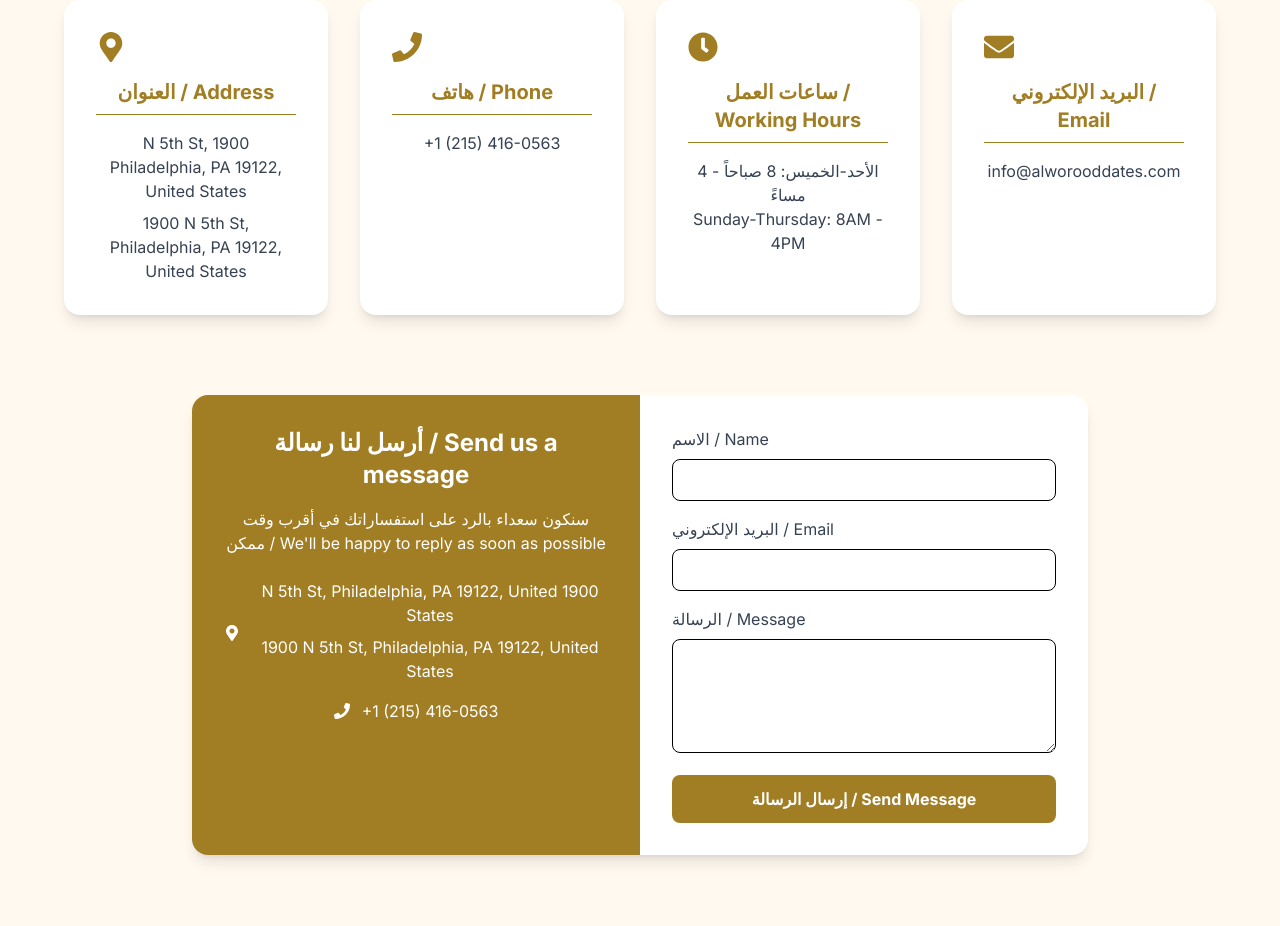
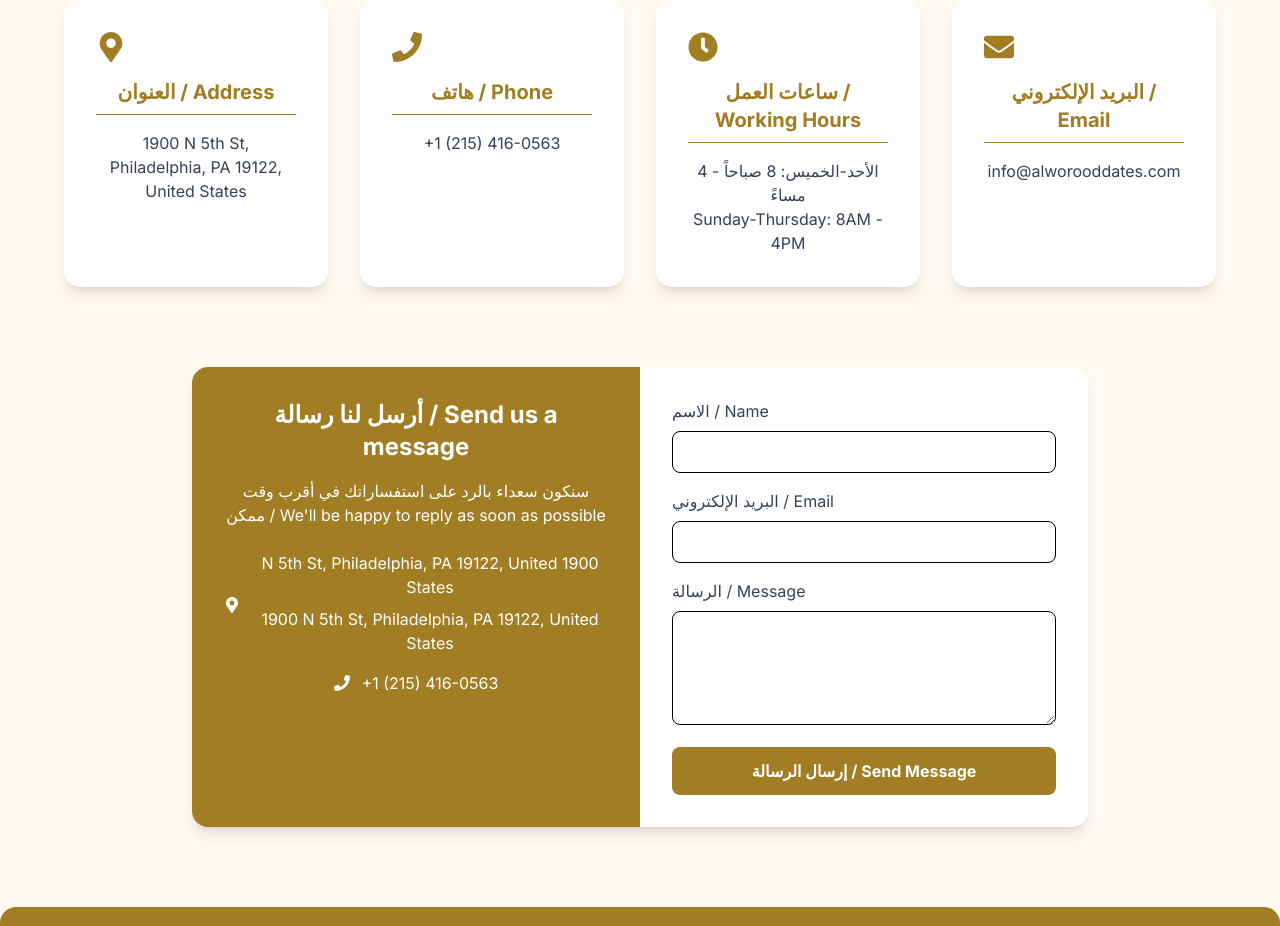
Before and after one commit to AbdlrhmanSaid/Al-Haj, a React (Vite) app: page /contact in a window 1280 px wide. Shown: the part 880-1806 px from the top of the page. Built offline with nearby package versions, Linux system fonts and the light colour scheme.

Commit message:
Remove RTL paragraph from contact address
Removed RTL paragraph for address display.

```diff
--- a/src/pages/Contact.jsx
+++ b/src/pages/Contact.jsx
@@ -20,9 +20,6 @@ const Contact = () => {
       title: "العنوان / Address",
       content: (
         <>
-          <p dir="rtl" className="mb-1">
-            1900 N 5th St, Philadelphia, PA 19122, United States
-          </p>
           <p className="mt-2">
             1900 N 5th St, Philadelphia, PA 19122, United States
           </p>
```
